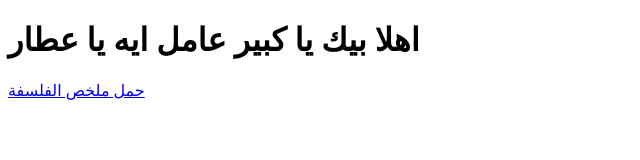
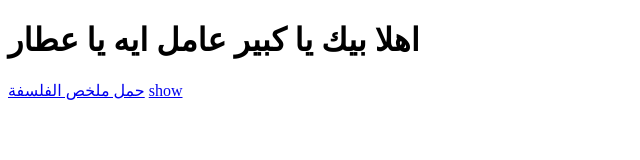
Before and after one commit to ahmedalatar2010/alatarTap, a plain HTML site: page index.html in a window 1280 px wide. Shown: the full height of the page, 0-640 px from the left. Drawn offline with Linux system fonts and the light colour scheme.

Commit message:
Update index.html

```diff
--- a/index.html
+++ b/index.html
@@ -9,6 +9,6 @@
 <body>
   <h1>اهلا بيك يا كبير عامل ايه يا عطار </h1>
   <a href="p.pdf" download>حمل ملخص الفلسفة</a>
-   <a href="p.pdf>show</a>
+   <a href="p.pdf">show</a>
 </body>
 </html>
```
